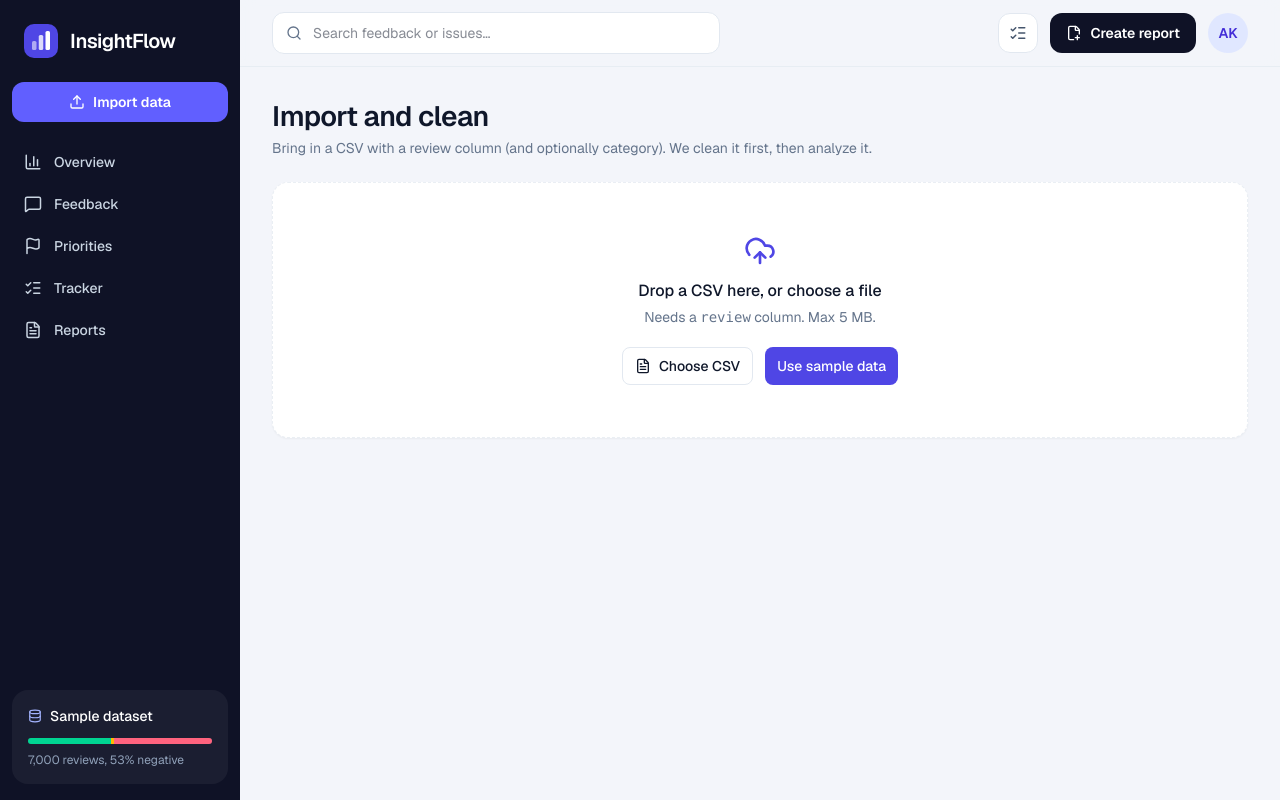
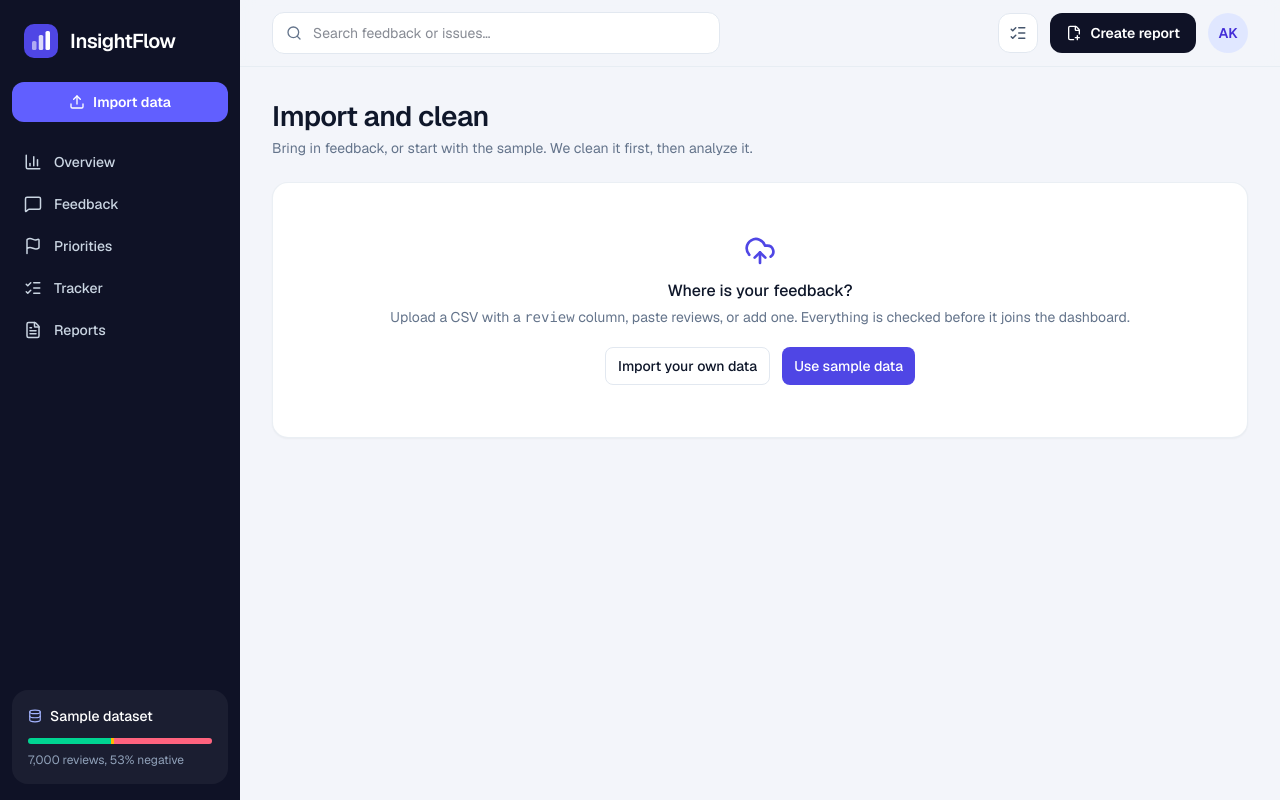
Before and after one commit to AbhishekKumarCode/insightflow, a Next.js app: page /import in a window 1280 px wide. Built offline with nearby package versions, Linux system fonts and the light colour scheme.

Commit message:
Connect dead ends: import page uses the popup, saved reports open/delete, copy-summary share, avatar menu to reset data; 8 new tests
Co-Authored-By: Claude Sonnet 5.5 <noreply@anthropic.com>

```diff
--- a/src/app/import/page.tsx
+++ b/src/app/import/page.tsx
@@ -1,76 +1,33 @@
 "use client";
 import Link from "next/link";
-import { useRef, useState } from "react";
-import Papa from "papaparse";
-import { z } from "zod";
-import { UploadCloud, FileText, ArrowRight, AlertCircle, ShieldCheck } from "lucide-react";
+import { useState } from "react";
+import { UploadCloud, ArrowRight, ShieldCheck } from "lucide-react";
 import { Card, PageHead, Chip, btn, btnPrimary } from "@/components/ui";
 import { ADAPTION } from "@/lib/adaption";
 import { DATA, fmt, pct } from "@/lib/data";
-
-const Row = z.object({ review: z.string().min(1) }).passthrough();
-type Result = { name: string; rows: number; unique: number; top: { text: string; n: number }[]; isSample: boolean };
-
-function dedupe(rows: Record<string, string>[], name: string, isSample: boolean): Result {
-  const m = new Map<string, { text: string; n: number }>();
-  for (const r of rows) {
-    const text = r.review.trim().replace(/\s+/g, " ");
-    const k = text.toLowerCase();
-    const e = m.get(k) ?? { text, n: 0 };
-    e.n++; m.set(k, e);
-  }
-  const top = [...m.values()].sort((a, b) => b.n - a.n).slice(0, 5);
-  return { name, rows: rows.length, unique: m.size, top, isSample };
-}
+import { useApp } from "@/lib/store";
 
 export default function ImportPage() {
-  const [res, setRes] = useState<Result | null>(null);
-  const [err, setErr] = useState("");
-  const [drag, setDrag] = useState(false);
-  const input = useRef<HTMLInputElement>(null);
-
-  const useSample = () => {
-    setErr("");
-    const top = [...DATA.reviews].sort((a, b) => b.count - a.count).slice(0, 5).map((r) => ({ text: r.text, n: r.count }));
-    setRes({ name: "BuildBattle sample dataset", rows: DATA.totals.rows, unique: DATA.totals.uniqueReviews, top, isSample: true });
-  };
-
-  const onFile = (file: File) => {
-    setErr(""); setRes(null);
-    if (!file.name.toLowerCase().endsWith(".csv")) return setErr("Please choose a .csv file.");
-    if (file.size > 5_000_000) return setErr("This file is over 5 MB. Please upload a smaller CSV.");
-    Papa.parse<Record<string, string>>(file, {
-      header: true, skipEmptyLines: true,
-      transformHeader: (h) => h.trim().toLowerCase(),
-      complete: ({ data, meta }) => {
-        if (!meta.fields?.includes("review")) return setErr(`Couldn't find a "review" column. Columns found: ${meta.fields?.join(", ") || "none"}.`);
-        const good = data.filter((r) => Row.safeParse(r).success);
-        if (!good.length) return setErr("The file has a review column but no review text.");
-        setRes(dedupe(good, file.name, false));
-      },
-      error: (e) => setErr(`Couldn't read the file: ${e.message}`),
-    });
-  };
+  const { setImportOpen } = useApp();
+  const [loaded, setLoaded] = useState(false);
+  const top = [...DATA.reviews].sort((a, b) => b.count - a.count).slice(0, 5).map((r) => ({ text: r.text, n: r.count }));
+  const res = loaded ? { name: "BuildBattle sample dataset", rows: DATA.totals.rows, unique: DATA.totals.uniqueReviews, top, isSample: true } : null;
 
   const a = ADAPTION;
   return (
     <>
-      <PageHead title="Import and clean" sub="Bring in a CSV with a review column (and optionally category). We clean it first, then analyze it." />
-      <Card
-        className={`mb-6 border-dashed text-center ${drag ? "border-brand bg-brand-soft" : ""}`}>
-        <div onDragOver={(e) => { e.preventDefault(); setDrag(true); }} onDragLeave={() => setDrag(false)}
-          onDrop={(e) => { e.preventDefault(); setDrag(false); const f = e.dataTransfer.files[0]; if (f) onFile(f); }} className="py-8">
+      <PageHead title="Import and clean" sub="Bring in feedback, or start with the sample. We clean it first, then analyze it." />
+      <Card className="mb-6 text-center">
+        <div className="py-8">
           <UploadCloud className="mx-auto text-brand" size={32} />
-          <p className="mt-3 font-medium">Drop a CSV here, or choose a file</p>
-          <p className="mt-1 text-sm text-muted">Needs a <code>review</code> column. Max 5 MB.</p>
+          <p className="mt-3 font-medium">Where is your feedback?</p>
+          <p className="mt-1 text-sm text-muted">Upload a CSV with a <code>review</code> column, paste reviews, or add one. Everything is checked before it joins the dashboard.</p>
           <div className="mt-5 flex flex-wrap justify-center gap-3">
-            <button className={btn} onClick={() => input.current?.click()}><FileText size={16} />Choose CSV</button>
-            <button className={btnPrimary} onClick={useSample}>Use sample data</button>
+            <button className={btn} onClick={() => setImportOpen(true)}>Import your own data</button>
+            <button className={btnPrimary} onClick={() => setLoaded(true)}>Use sample data</button>
           </div>
-          <input ref={input} type="file" accept=".csv,text/csv" className="hidden" aria-label="CSV file" onChange={(e) => e.target.files?.[0] && onFile(e.target.files[0])} />
         </div>
       </Card>
-      {err && <div role="alert" className="mb-6 flex items-start gap-2 rounded-lg border border-red-200 bg-red-50 px-4 py-3 text-sm text-red-700"><AlertCircle size={18} className="mt-0.5 shrink-0" />{err}</div>}
 
       {res && (
         <div className="space-y-6">
@@ -119,8 +76,7 @@ export default function ImportPage() {
           )}
 
           <div className="flex justify-end gap-3">
-            {res.isSample ? <Link href="/overview" className={btnPrimary}>Open dashboard <ArrowRight size={16} /></Link>
-              : <div className="max-w-md text-right text-sm text-muted">Live analysis of uploaded files needs the server model key, which isn’t configured yet. Use the sample data to explore the full product.</div>}
+            <Link href="/overview" className={btnPrimary}>Open dashboard <ArrowRight size={16} /></Link>
           </div>
         </div>
       )}
--- a/src/app/reports/page.tsx
+++ b/src/app/reports/page.tsx
@@ -1,12 +1,13 @@
 "use client";
 import { useEffect, useMemo, useState } from "react";
-import { Download, Printer, Save } from "lucide-react";
+import { Check, Copy, Download, Printer, Save, Trash2 } from "lucide-react";
 import { rankIssues, summarize, DEFAULT_FILTERS, pct, fmt, issueById } from "@/lib/data";
 import { useApp } from "@/lib/store";
 import { Card, PageHead, ScoreRing, btn, btnPrimary } from "@/components/ui";
 
 export default function Reports() {
-  const { tracked, reports, saveReport, filters } = useApp();
+  const { tracked, reports, saveReport, deleteReport, filters } = useApp();
+  const [copied, setCopied] = useState(false);
   // `filters` changes identity when feedback is added, which must refresh this.
   // eslint-disable-next-line react-hooks/exhaustive-deps
   const s = useMemo(() => summarize(DEFAULT_FILTERS), [filters]);
@@ -19,6 +20,19 @@ export default function Reports() {
   useEffect(() => setDate(new Date().toLocaleDateString("en-US", { dateStyle: "long" })), []);
   const net = pct(s.sentiment.positive, s.total) - pct(s.sentiment.negative, s.total);
   const fraudInTop = top.filter((i) => i.category === "Fraud and Scam").length;
+
+  const summaryText = () => [
+    `InsightFlow report, ${date}`,
+    `${fmt(s.total)} reviews analyzed, ${pct(s.sentiment.negative, s.total)}% negative (net sentiment ${net > 0 ? "+" : ""}${net}).`,
+    "", "Top priorities:",
+    ...top.map((i, n) => `${n + 1}. ${i.name} (priority ${i.score}, ${fmt(i.negative)} negative reviews). ${i.recommendation?.actions[0] ?? ""}`),
+    "", "Priority score = 100 x (0.40 volume + 0.35 negative share + 0.25 severity), a ranking heuristic.",
+  ].join("\n");
+  const copySummary = async () => {
+    try { await navigator.clipboard.writeText(summaryText()); }
+    catch { const t = Object.assign(document.createElement("textarea"), { value: summaryText() }); document.body.appendChild(t); t.select(); document.execCommand("copy"); t.remove(); }
+    setCopied(true); setTimeout(() => setCopied(false), 2000);
+  };
 
   const exportCsv = () => {
     const esc = (v: string | number) => `"${String(v).replace(/"/g, '""')}"`;
@@ -33,8 +47,9 @@ export default function Reports() {
       <PageHead title="Reports" sub="A briefing you can print to PDF, export as CSV, or save." right={
         <div className="no-print flex flex-wrap gap-2">
           <button className={btn} onClick={exportCsv}><Download size={16} />Export CSV</button>
+          <button className={btn} onClick={copySummary}>{copied ? <><Check size={16} />Copied</> : <><Copy size={16} />Copy summary</>}</button>
           <button className={btn} onClick={() => window.print()}><Printer size={16} />Print / PDF</button>
-          <button className={btnPrimary} onClick={() => saveReport({ id: crypto.randomUUID(), title: `Insight report, ${date}`, createdAt: new Date().toISOString(), topIssueIds: top.map((i) => i.id) })}><Save size={16} />Save report</button>
+          <button className={btnPrimary} onClick={() => saveReport({ id: crypto.randomUUID(), title: `Insight report, ${date}`, createdAt: new Date().toISOString(), topIssueIds: top.map((i) => i.id), items: top.map((i) => ({ name: i.name, score: i.score })), totals: { reviews: s.total, negativePct: pct(s.sentiment.negative, s.total) } })}><Save size={16} />Save report</button>
         </div>} />
 
       <article className="mx-auto max-w-3xl overflow-hidden rounded-3xl border border-slate-200/70 bg-white shadow-[0_1px_2px_rgba(15,18,38,0.04)]">
@@ -84,8 +99,25 @@ export default function Reports() {
         </div>
       </article>
 
-      {reports.length > 0 && <Card className="no-print mx-auto mt-6 max-w-3xl"><h3 className="font-display text-lg font-semibold">Saved reports</h3>
-        <ul className="mt-2 divide-y divide-slate-100 text-sm">{reports.map((r) => <li key={r.id} className="py-2.5">{r.title}<span className="ml-2 text-muted">{new Date(r.createdAt).toLocaleString()}</span></li>)}</ul></Card>}
+      {reports.length > 0 && (
+        <Card className="no-print mx-auto mt-6 max-w-3xl">
+          <h3 className="text-lg font-semibold">Saved reports</h3>
+          <ul className="mt-2 divide-y divide-slate-100 text-sm">
+            {reports.map((r) => (
+              <li key={r.id} className="py-3">
+                <div className="flex items-center gap-3">
+                  <details className="group min-w-0 flex-1">
+                    <summary className="cursor-pointer list-none font-medium marker:hidden">{r.title}<span className="ml-2 font-normal text-muted">{new Date(r.createdAt).toLocaleString()}</span></summary>
+                    <div className="mt-2 rounded-lg bg-slate-50 p-3">
+                      {r.totals && <p className="text-muted">{fmt(r.totals.reviews)} reviews, {r.totals.negativePct}% negative when saved.</p>}
+                      <ol className="mt-1.5 list-decimal space-y-1 pl-5">{(r.items ?? r.topIssueIds.map((id) => ({ name: issueById(id).name, score: 0 }))).map((i) => <li key={i.name}>{i.name}{i.score > 0 && <span className="ml-2 text-muted">priority {i.score}</span>}</li>)}</ol>
+                    </div>
+                  </details>
+                  <button onClick={() => deleteReport(r.id)} aria-label={`Delete ${r.title}`} className="shrink-0 text-muted hover:text-rose-600"><Trash2 size={15} /></button>
+                </div>
+              </li>))}
+          </ul>
+        </Card>)}
     </>
   );
 }
--- a/src/components/shell.tsx
+++ b/src/components/shell.tsx
@@ -1,7 +1,7 @@
 "use client";
 import Link from "next/link";
 import { usePathname, useRouter } from "next/navigation";
-import { useMemo } from "react";
+import { useEffect, useMemo, useRef, useState } from "react";
 import { BarChart3, MessageSquare, Flag, ListChecks, FileText, Upload, Search, Database, FilePlus2 } from "lucide-react";
 import { useApp } from "@/lib/store";
 import { DEFAULT_FILTERS, summarize, pct, fmt } from "@/lib/data";
@@ -29,7 +29,16 @@ function Mark() {
 export function Shell({ children }: { children: React.ReactNode }) {
   const path = usePathname();
   const router = useRouter();
-  const { filters, setFilters, tracked, setImportOpen, user } = useApp();
+  const { filters, setFilters, tracked, setImportOpen, user, reports, clearUser, clearTracked, clearReports } = useApp();
+  const [menu, setMenu] = useState(false);
+  const menuRef = useRef<HTMLDivElement>(null);
+  useEffect(() => {
+    if (!menu) return;
+    const off = (e: MouseEvent) => { if (!menuRef.current?.contains(e.target as Node)) setMenu(false); };
+    const esc = (e: KeyboardEvent) => e.key === "Escape" && setMenu(false);
+    document.addEventListener("mousedown", off); document.addEventListener("keydown", esc);
+    return () => { document.removeEventListener("mousedown", off); document.removeEventListener("keydown", esc); };
+  }, [menu]);
   // `filters` changes identity when feedback is added, which must refresh this.
   // eslint-disable-next-line react-hooks/exhaustive-deps
   const all = useMemo(() => summarize(DEFAULT_FILTERS), [filters]);
@@ -85,7 +94,19 @@ export function Shell({ children }: { children: React.ReactNode }) {
               {tracked.length > 0 && <span className="absolute -right-1.5 -top-1.5 grid min-w-5 place-items-center rounded-full bg-indigo-600 px-1 text-[11px] font-semibold text-white">{tracked.length}</span>}
             </Link>
             <Link href="/reports" className="hidden items-center gap-2 rounded-xl bg-ink2 px-4 py-2.5 text-sm font-semibold text-white transition hover:bg-slate-800 sm:flex"><FilePlus2 size={16} />Create report</Link>
-            <span aria-hidden className="grid size-10 place-items-center rounded-full bg-indigo-100 text-sm font-semibold text-indigo-700">AK</span>
+            <div ref={menuRef} className="relative">
+              <button onClick={() => setMenu((v) => !v)} aria-label="My data" aria-haspopup="menu" aria-expanded={menu} className="grid size-10 place-items-center rounded-full bg-indigo-100 text-sm font-semibold text-indigo-700 transition hover:bg-indigo-200">AK</button>
+              {menu && (
+                <div role="menu" className="absolute right-0 top-12 z-30 w-72 rounded-xl border border-line bg-white p-2 text-sm shadow-lg">
+                  <p className="px-3 py-2 text-xs text-muted">Your data is saved in this browser only.</p>
+                  <button role="menuitem" disabled={!user.length} onClick={() => { clearUser(); setMenu(false); }} className="flex w-full justify-between rounded-lg px-3 py-2 text-left hover:bg-slate-50 disabled:text-slate-400 disabled:hover:bg-transparent">Remove reviews I added<span className="tabular-nums">{user.length}</span></button>
+                  <button role="menuitem" disabled={!tracked.length} onClick={() => { clearTracked(); setMenu(false); }} className="flex w-full justify-between rounded-lg px-3 py-2 text-left hover:bg-slate-50 disabled:text-slate-400 disabled:hover:bg-transparent">Clear tracked issues<span className="tabular-nums">{tracked.length}</span></button>
+                  <button role="menuitem" disabled={!reports.length} onClick={() => { clearReports(); setMenu(false); }} className="flex w-full justify-between rounded-lg px-3 py-2 text-left hover:bg-slate-50 disabled:text-slate-400 disabled:hover:bg-transparent">Delete saved reports<span className="tabular-nums">{reports.length}</span></button>
+                  <div className="my-1 border-t border-line" />
+                  <button role="menuitem" disabled={!user.length && !tracked.length && !reports.length} onClick={() => { clearUser(); clearTracked(); clearReports(); setMenu(false); }} className="w-full rounded-lg px-3 py-2 text-left font-medium text-rose-600 hover:bg-rose-50 disabled:text-slate-400 disabled:hover:bg-transparent">Reset everything</button>
+                </div>
+              )}
+            </div>
           </div>
         </header>
         <main className="mx-auto w-full max-w-6xl flex-1 px-4 py-6 md:px-8 md:py-8">{children}</main>
--- a/src/lib/store.tsx
+++ b/src/lib/store.tsx
@@ -4,12 +4,13 @@ import { DEFAULT_FILTERS, setUserReviews, type Filters, type Review } from "./da
 
 export type TrackedStatus = "New" | "Investigating" | "In progress" | "Resolved";
 export type Tracked = { issueId: string; status: TrackedStatus; owner: string; note: string; addedAt: string };
-export type SavedReport = { id: string; title: string; createdAt: string; topIssueIds: string[] };
+export type SavedReport = { id: string; title: string; createdAt: string; topIssueIds: string[]; items?: { name: string; score: number }[]; totals?: { reviews: number; negativePct: number } };
 
 type Ctx = {
   filters: Filters; setFilters: (f: Partial<Filters>) => void; resetFilters: () => void;
   tracked: Tracked[]; track: (issueId: string) => void; untrack: (issueId: string) => void; updateTracked: (issueId: string, p: Partial<Tracked>) => void;
-  reports: SavedReport[]; saveReport: (r: SavedReport) => void;
+  reports: SavedReport[]; saveReport: (r: SavedReport) => void; deleteReport: (id: string) => void;
+  clearTracked: () => void; clearReports: () => void;
   user: Review[]; addUser: (r: Review[]) => void; clearUser: () => void;
   importOpen: boolean; setImportOpen: (v: boolean) => void;
   ready: boolean;
@@ -49,5 +50,8 @@ export function AppProvider({ children }: { children: React.ReactNode }) {
   const untrack = (issueId: string) => setTracked((t) => t.filter((x) => x.issueId !== issueId));
   const updateTracked = (issueId: string, p: Partial<Tracked>) => setTracked((t) => t.map((x) => (x.issueId === issueId ? { ...x, ...p } : x)));
   const saveReport = (r: SavedReport) => setReports((l) => [r, ...l]);
-  return <C.Provider value={{ filters, setFilters, resetFilters, tracked, track, untrack, updateTracked, reports, saveReport, user, addUser, clearUser, importOpen, setImportOpen, ready: r1 && r2 && r3 }}>{children}</C.Provider>;
+  const deleteReport = (id: string) => setReports((l) => l.filter((x) => x.id !== id));
+  const clearTracked = () => setTracked([]);
+  const clearReports = () => setReports([]);
+  return <C.Provider value={{ filters, setFilters, resetFilters, tracked, track, untrack, updateTracked, reports, saveReport, deleteReport, clearTracked, clearReports, user, addUser, clearUser, importOpen, setImportOpen, ready: r1 && r2 && r3 }}>{children}</C.Provider>;
 }
```
Also changed, not shown: scripts/smoke.mjs (+30 -0 lines), 1 other file (tests, documents, lock files or other folders).
